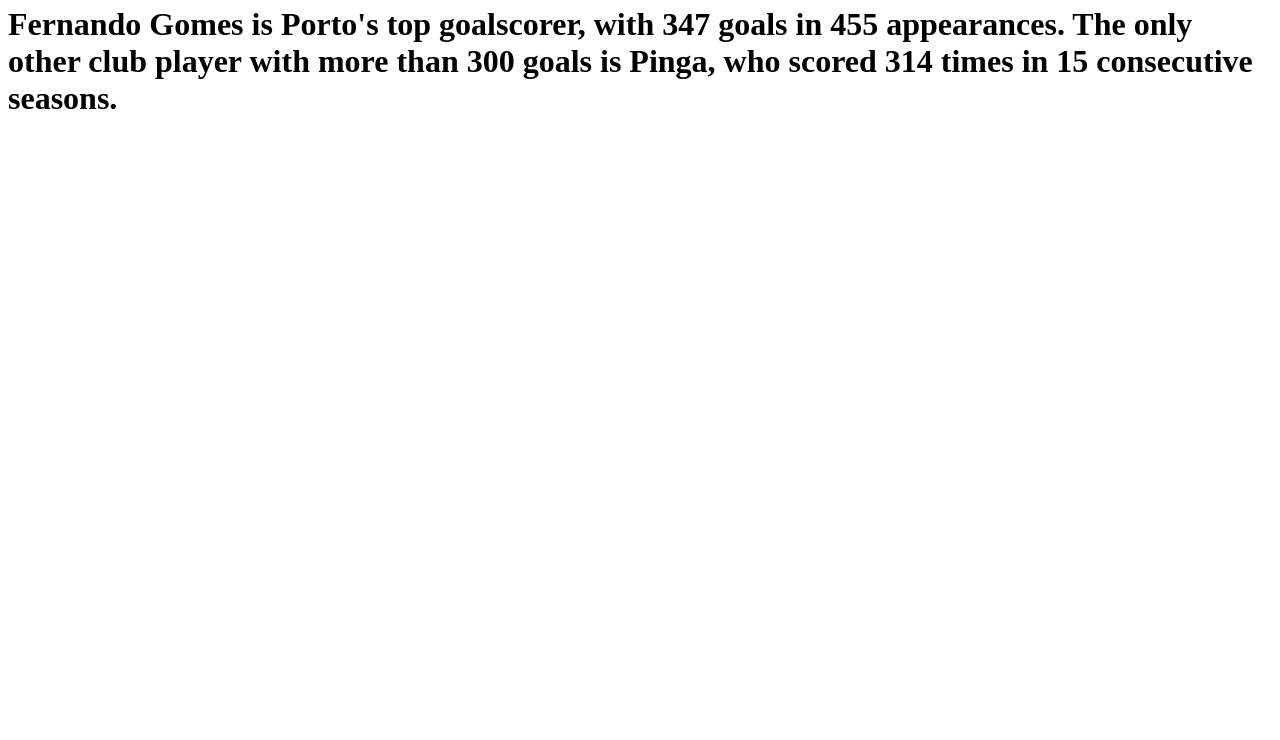
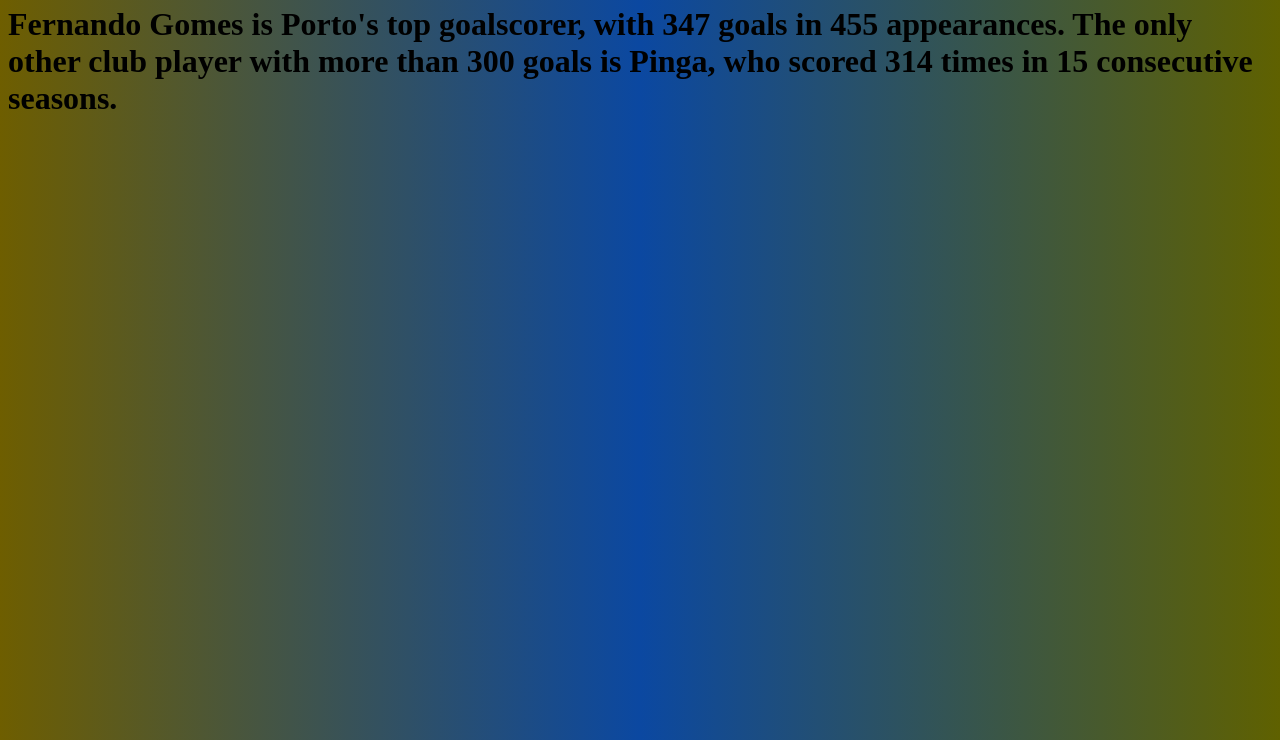
Before and after one commit to er100557/My-website, a plain HTML site: page index.html in a window 1280 px wide. Shown: the part 60-800 px from the top of the page. Drawn offline with Linux system fonts and the light colour scheme.

Commit message:
Update index.html

```diff
--- a/index.html
+++ b/index.html
@@ -1,5 +1,12 @@
 <html>
-<head></head>
+<head>
+  <style>
+    body{
+      background: rgb(110,94,0);
+background: linear-gradient(90deg, rgba(110,94,0,1) 0%, rgba(11,72,161,1) 50%, rgba(95,97,0,1) 100%);
+    }
+  </style>
+</head>
 <body>
   <h1>Porto the best portugues club</h1>
 
```
